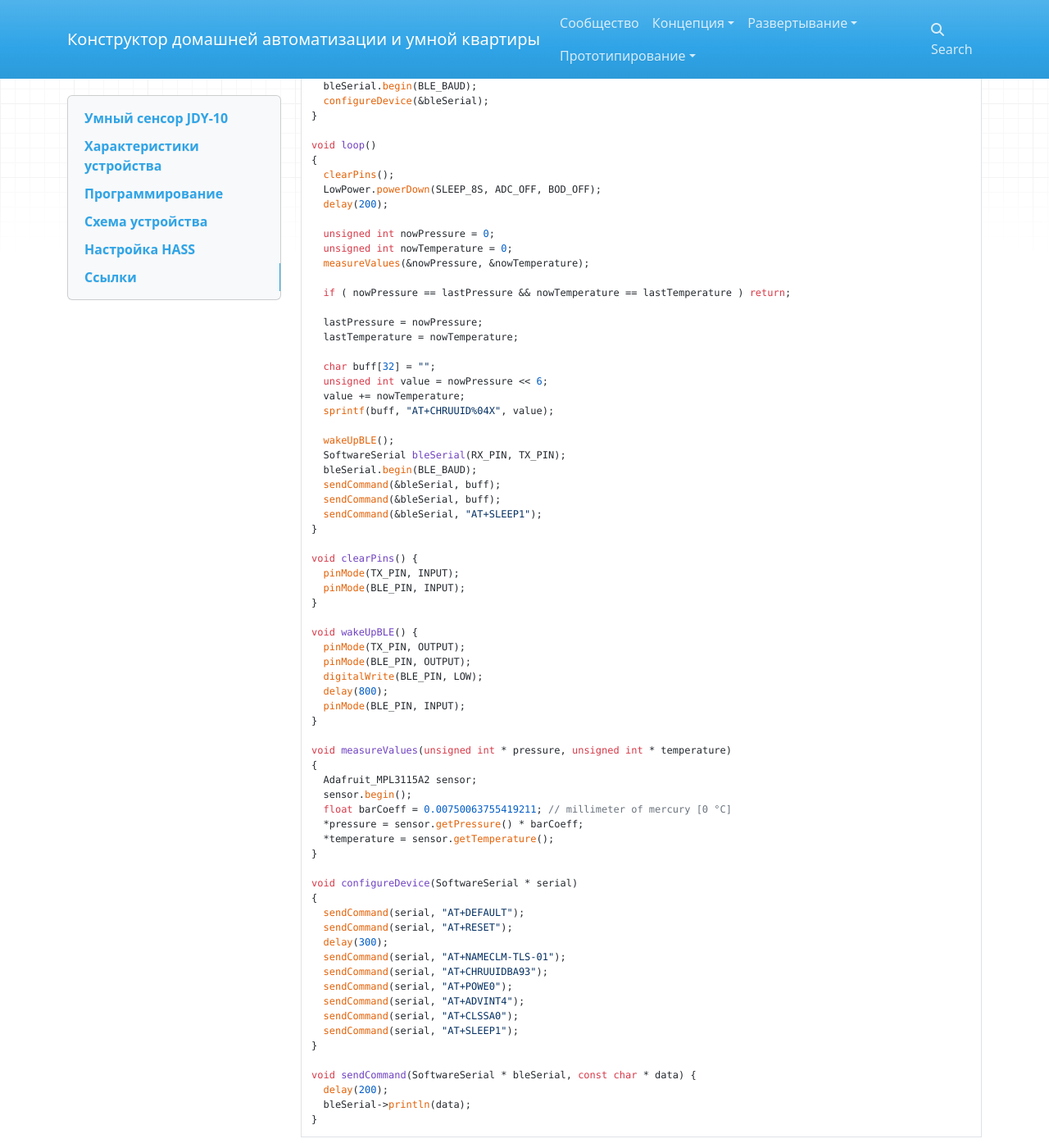
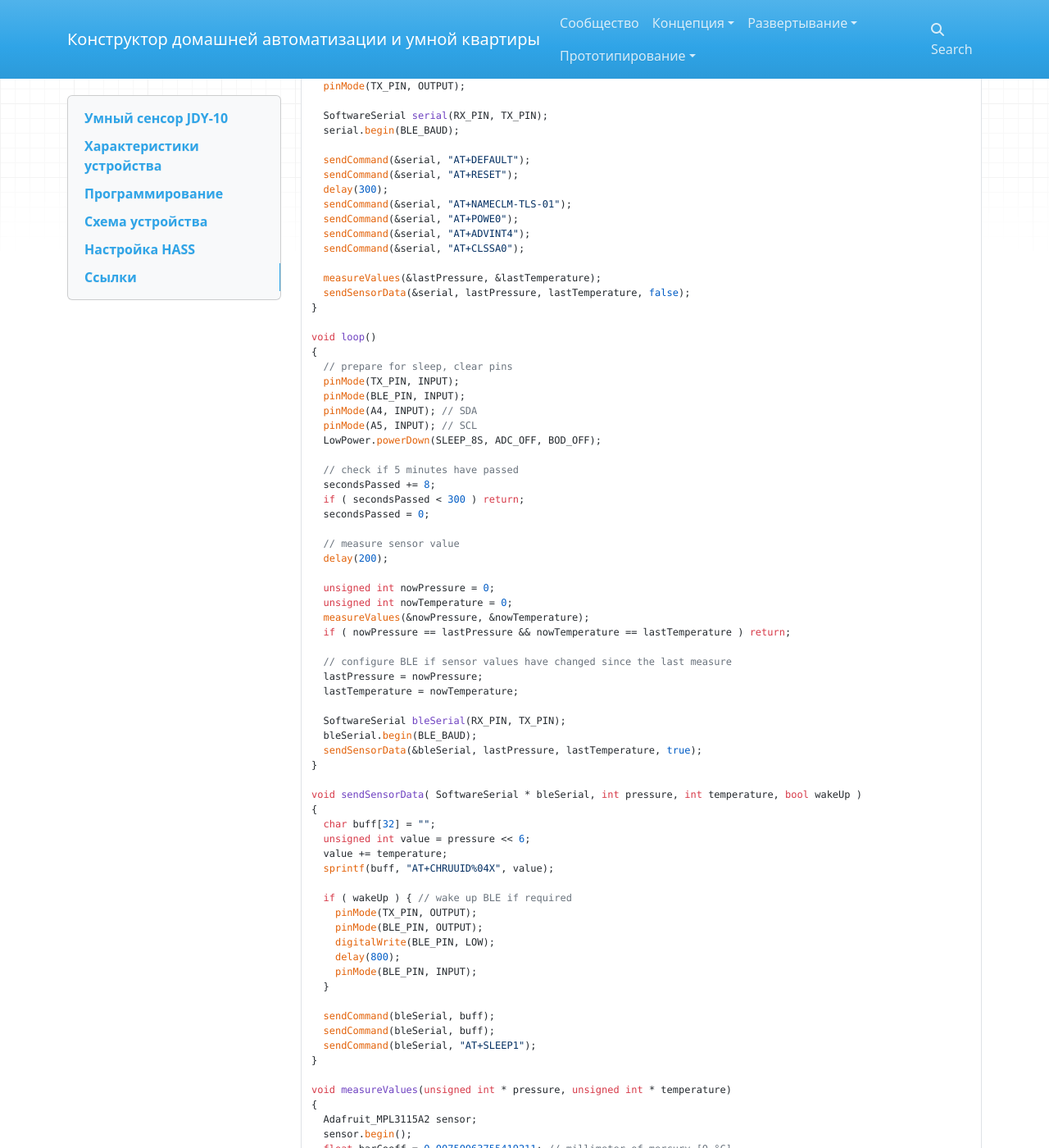
Before and after one commit to cutecare/cutecare-docs, an MkDocs documentation site: the page built from docs/Сенсор JDY-10.md, in a window 1280 px wide and 1400 px high, scrolled down 1539 px. Shown: the whole window at 82% size. Built offline with MkDocs 1.6.1, drawn with Linux system fonts in a browser that asks for light colours; nearby versions of some CDN libraries; old or Windows-style settings are respelled for this version of MkDocs; some of the changed text lies outside the part shown.

Commit message:
Update Сенсор JDY-10.md

```diff
--- a/docs/Сенсор JDY-10.md
+++ b/docs/Сенсор JDY-10.md
@@ -48,55 +48,78 @@
 
 unsigned int lastPressure = 0;
 unsigned int lastTemperature = 0;
+int secondsPassed = 0;
 
-void setup() {
+void setup()
+{
+  // configure BLE device
   pinMode(BLE_PIN, OUTPUT);
   pinMode(TX_PIN, OUTPUT);
 
-  SoftwareSerial bleSerial(RX_PIN, TX_PIN);
-  bleSerial.begin(BLE_BAUD);
-  configureDevice(&bleSerial);
+  SoftwareSerial serial(RX_PIN, TX_PIN);
+  serial.begin(BLE_BAUD);
+
+  sendCommand(&serial, "AT+DEFAULT");
+  sendCommand(&serial, "AT+RESET");
+  delay(300);
+  sendCommand(&serial, "AT+NAMECLM-TLS-01");
+  sendCommand(&serial, "AT+POWE0");
+  sendCommand(&serial, "AT+ADVINT4");
+  sendCommand(&serial, "AT+CLSSA0");
+
+  measureValues(&lastPressure, &lastTemperature);
+  sendSensorData(&serial, lastPressure, lastTemperature, false);
 }
 
 void loop()
 {
-  clearPins();
+  // prepare for sleep, clear pins
+  pinMode(TX_PIN, INPUT);
+  pinMode(BLE_PIN, INPUT);
+  pinMode(A4, INPUT); // SDA
+  pinMode(A5, INPUT); // SCL
   LowPower.powerDown(SLEEP_8S, ADC_OFF, BOD_OFF);
+
+  // check if 5 minutes have passed
+  secondsPassed += 8;
+  if ( secondsPassed < 300 ) return;
+  secondsPassed = 0;
+
+  // measure sensor value
   delay(200);
 
   unsigned int nowPressure = 0;
   unsigned int nowTemperature = 0;
   measureValues(&nowPressure, &nowTemperature);
-
   if ( nowPressure == lastPressure && nowTemperature == lastTemperature ) return;
 
+  // configure BLE if sensor values have changed since the last measure
   lastPressure = nowPressure;
   lastTemperature = nowTemperature;
 
+  SoftwareSerial bleSerial(RX_PIN, TX_PIN);
+  bleSerial.begin(BLE_BAUD);
+  sendSensorData(&bleSerial, lastPressure, lastTemperature, true);
+}
+
+void sendSensorData( SoftwareSerial * bleSerial, int pressure, int temperature, bool wakeUp )
+{
   char buff[32] = "";
-  unsigned int value = nowPressure << 6;
-  value += nowTemperature;
+  unsigned int value = pressure << 6;
+  value += temperature;
   sprintf(buff, "AT+CHRUUID%04X", value);
 
-  wakeUpBLE();
-  SoftwareSerial bleSerial(RX_PIN, TX_PIN);
-  bleSerial.begin(BLE_BAUD);
-  sendCommand(&bleSerial, buff);
-  sendCommand(&bleSerial, buff);
-  sendCommand(&bleSerial, "AT+SLEEP1");
-}
+  if ( wakeUp ) { // wake up BLE if required
+    pinMode(TX_PIN, OUTPUT);
+    pinMode(BLE_PIN, OUTPUT);
+    digitalWrite(BLE_PIN, LOW);
+    delay(800);
+    pinMode(BLE_PIN, INPUT);
+  }
 
-void clearPins() {
-  pinMode(TX_PIN, INPUT);
-  pinMode(BLE_PIN, INPUT);
-}
-
-void wakeUpBLE() {
-  pinMode(TX_PIN, OUTPUT);
-  pinMode(BLE_PIN, OUTPUT);
-  digitalWrite(BLE_PIN, LOW);
-  delay(800);
-  pinMode(BLE_PIN, INPUT);
+  sendCommand(bleSerial, buff);
+  sendCommand(bleSerial, buff);
+  sendCommand(bleSerial, "AT+SLEEP1");
 }
 
 void measureValues(unsigned int * pressure, unsigned int * temperature)
@@ -108,19 +131,6 @@ void measureValues(unsigned int * pressure, unsigned int * temperature)
   *temperature = sensor.getTemperature();
 }
 
-void configureDevice(SoftwareSerial * serial)
-{
-  sendCommand(serial, "AT+DEFAULT");
-  sendCommand(serial, "AT+RESET");
-  delay(300);
-  sendCommand(serial, "AT+NAMECLM-TLS-01");
-  sendCommand(serial, "AT+CHRUUIDBA93");
-  sendCommand(serial, "AT+POWE0");
-  sendCommand(serial, "AT+ADVINT4");
-  sendCommand(serial, "AT+CLSSA0");
-  sendCommand(serial, "AT+SLEEP1");
-}
-
 void sendCommand(SoftwareSerial * bleSerial, const char * data) {
   delay(200);
   bleSerial->println(data);
@@ -130,7 +140,7 @@ void sendCommand(SoftwareSerial * bleSerial, const char * data) {
 Итак, по порядку:
 
 1. Pro Mini стартует, конфигурирует BLE для работы в режиме iBeacon, дает ему имя CLM-TLS-01, погружает в спящий режим и сам засыпает.
-2. Каждые 8 секунд микроконтроллер просыпается, снимает показания с датчика и, если они изменились по сравнению с предыдущими значениями, настраивает BLE-модуль на передачу этих значений.
+2. Каждые 5 минут микроконтроллер просыпается, снимает показания с датчика и, если они изменились по сравнению с предыдущими значениями, настраивает BLE-модуль на передачу этих значений.
 3. BLE-модуль периодически рассылает настройки, HASS считывает их и использует как показания датчиков температуры и давления.
 
 # Схема устройства
```
